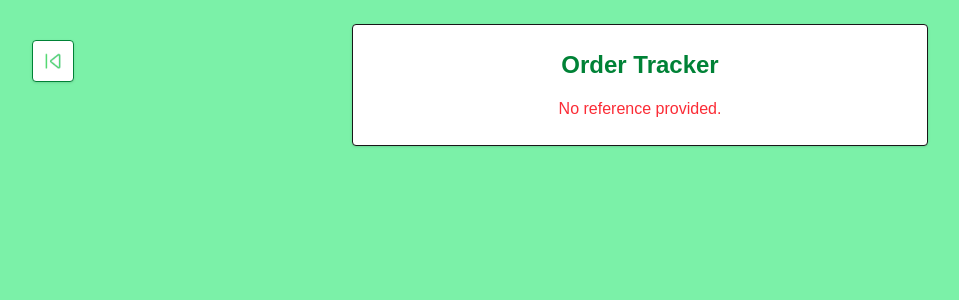
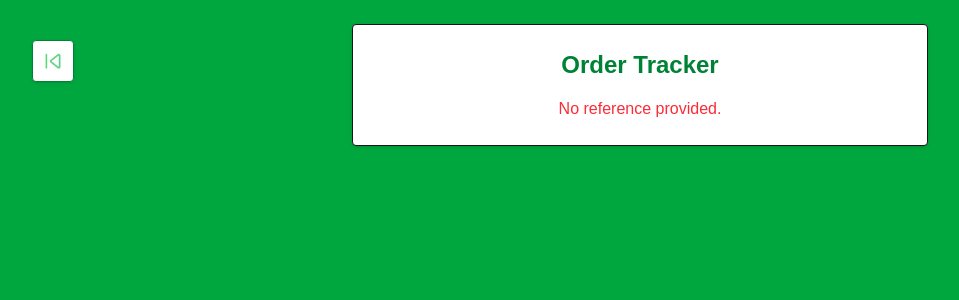
Before and after one commit to Gelosu/E-PLANTSHOP, a Next.js app: page /ordercheck in a window 1280 px wide. Shown: the top 300 px of the page, without its empty margins (0-959 px from the left). Built offline with nearby package versions, Linux system fonts and the light colour scheme.

Commit message:
Update page.tsx

```diff
--- a/src/app/ordercheck/page.tsx
+++ b/src/app/ordercheck/page.tsx
@@ -63,7 +63,7 @@ function OrderCheckout() {
   };
 
   return (
-    <div className="min-h-screen bg-green-300 px-4 py-6">
+    <div className="min-h-screen bg-green-600 px-4 py-6">
       <button
         onClick={() => router.push('/allorders')}
         className="fixed top-10 left-8 p-2 bg-white border border-green-700 rounded hover:bg-green-100 shadow z-50"
```
